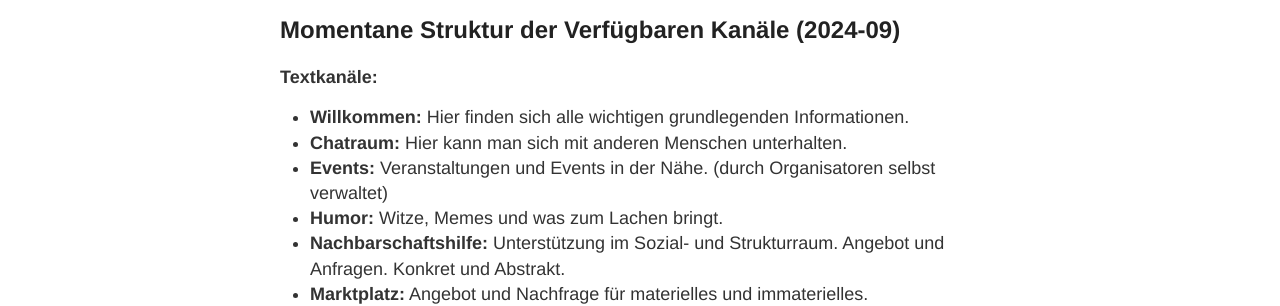
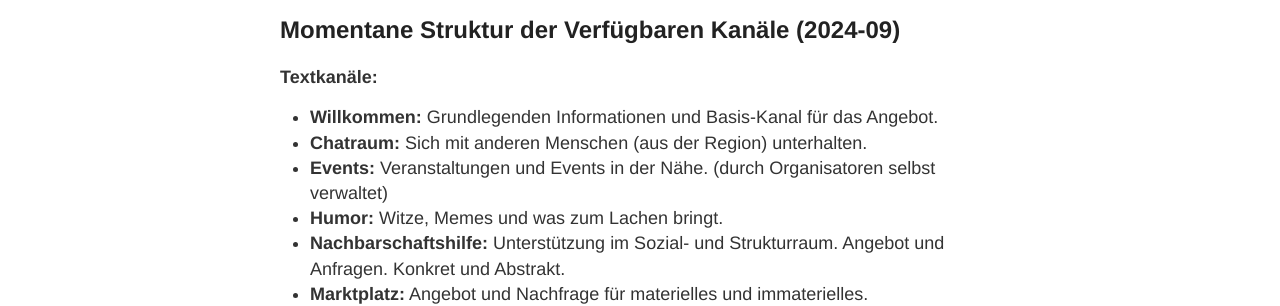
Before and after one commit to filstal/gingen, a Jekyll site: the page built from community.md, in a window 1280 px wide. Shown: the part 572-878 px from the top of the page. Built offline with Jekyll 4.4.1, drawn with Linux system fonts in a browser that asks for light colours.

Commit message:
Update community.md

```diff
--- a/community.md
+++ b/community.md
@@ -22,8 +22,8 @@ Du kannst der Community beitreten indem du dich dort anmeldest.
 
 **Textkanäle:**
 
-- **Willkommen:** Hier finden sich alle wichtigen grundlegenden Informationen.
-- **Chatraum:** Hier kann man sich mit anderen Menschen unterhalten.
+- **Willkommen:** Grundlegenden Informationen und Basis-Kanal für das Angebot.
+- **Chatraum:** Sich mit anderen Menschen (aus der Region) unterhalten.
 - **Events:** Veranstaltungen und Events in der Nähe. (durch Organisatoren selbst verwaltet)
 - **Humor:** Witze, Memes und was zum Lachen bringt.
 - **Nachbarschaftshilfe:** Unterstützung im Sozial- und Strukturraum. Angebot und Anfragen. Konkret und Abstrakt.
```
